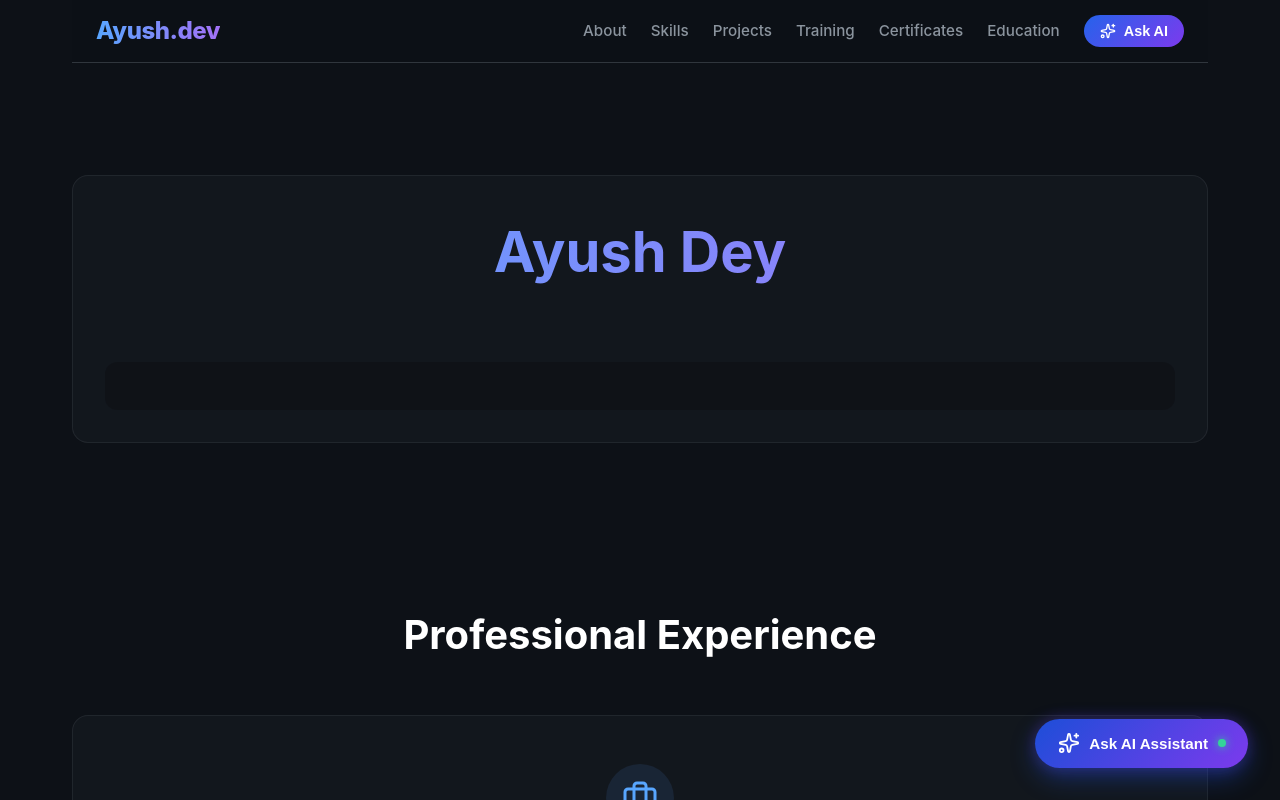
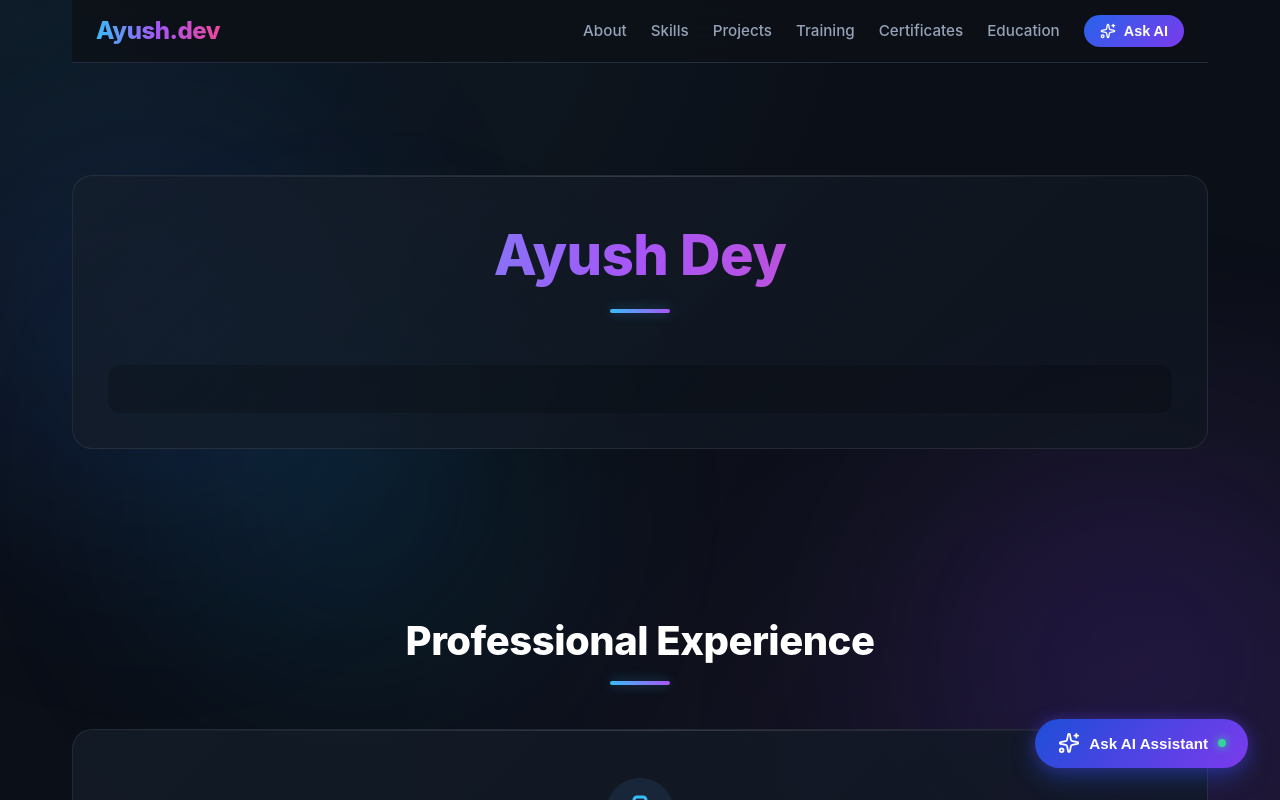
Before and after one commit to AyushDey1029/Ayush_Portfolio, a Next.js app: page / in a window 1280 px wide. Shown: the top 800 px of the page. Built offline with nearby package versions, Linux system fonts and the light colour scheme.

Commit message:
feat: add dynamic bi-directional scroll reveal and ambient atmospheric glow

```diff
--- a/app/globals.css
+++ b/app/globals.css
@@ -1,17 +1,23 @@
 :root {
-  --bg-color: #0d1117;
-  --surface-color: #161b22;
-  --surface-color-light: #21262d;
-  --text-primary: #c9d1d9;
-  --text-secondary: #8b949e;
-  --accent-color: #58a6ff;
-  --accent-glow: rgba(88, 166, 255, 0.4);
-  --border-color: #30363d;
+  --bg-color: #0b0f17;
+  --surface-color: #131b26;
+  --surface-color-light: #1c2636;
+  --text-primary: #e2e8f0;
+  --text-secondary: #94a3b8;
+  --accent-color: #38bdf8;
+  --accent-purple: #a855f7;
+  --accent-glow: rgba(56, 189, 248, 0.35);
+  --border-color: rgba(51, 65, 85, 0.6);
+  --border-hover: rgba(56, 189, 248, 0.5);
 
   --font-sans: 'Inter', system-ui, -apple-system, sans-serif;
 
-  --glass-bg: rgba(22, 27, 34, 0.7);
-  --glass-border: rgba(48, 54, 61, 0.5);
+  --glass-bg: rgba(19, 27, 38, 0.75);
+  --glass-border: rgba(255, 255, 255, 0.08);
+}
+
+html {
+  scroll-behavior: smooth;
 }
 
 * {
@@ -27,12 +33,16 @@ body {
   line-height: 1.6;
   -webkit-font-smoothing: antialiased;
   overflow-x: hidden;
+  background-image:
+    radial-gradient(at 0% 0%, rgba(56, 189, 248, 0.08) 0px, transparent 50%),
+    radial-gradient(at 100% 100%, rgba(168, 85, 247, 0.08) 0px, transparent 50%);
+  background-attachment: fixed;
 }
 
 a {
   color: inherit;
   text-decoration: none;
-  transition: color 0.2s ease;
+  transition: color 0.25s ease;
 }
 
 a:hover {
@@ -52,33 +62,64 @@ ul {
 
 .section {
   padding: 5rem 0;
+  position: relative;
 }
 
 .section-title {
   font-size: 2.5rem;
-  font-weight: 700;
-  margin-bottom: 3rem;
+  font-weight: 800;
+  margin-bottom: 3.5rem;
   color: #fff;
   text-align: center;
+  position: relative;
+  letter-spacing: -0.5px;
+}
+
+.section-title::after {
+  content: '';
+  position: absolute;
+  bottom: -12px;
+  left: 50%;
+  transform: translateX(-50%);
+  width: 60px;
+  height: 4px;
+  background: linear-gradient(90deg, var(--accent-color), var(--accent-purple));
+  border-radius: 9999px;
+  box-shadow: 0 0 12px var(--accent-glow);
 }
 
 .glass-card {
-  background: var(--glass-bg);
-  backdrop-filter: blur(12px);
-  -webkit-backdrop-filter: blur(12px);
+  background: linear-gradient(135deg, rgba(22, 31, 44, 0.7), rgba(15, 22, 32, 0.8));
+  backdrop-filter: blur(16px);
+  -webkit-backdrop-filter: blur(16px);
   border: 1px solid var(--glass-border);
-  border-radius: 16px;
-  padding: 2rem;
-  transition: transform 0.3s ease, box-shadow 0.3s ease;
+  border-radius: 20px;
+  padding: 2.2rem;
+  transition: transform 0.4s cubic-bezier(0.16, 1, 0.3, 1),
+              box-shadow 0.4s cubic-bezier(0.16, 1, 0.3, 1),
+              border-color 0.4s cubic-bezier(0.16, 1, 0.3, 1);
+  position: relative;
+  overflow: hidden;
+}
+
+.glass-card::before {
+  content: '';
+  position: absolute;
+  top: 0;
+  left: 0;
+  right: 0;
+  height: 1px;
+  background: linear-gradient(90deg, transparent, rgba(255, 255, 255, 0.15), transparent);
 }
 
 .glass-card:hover {
-  transform: translateY(-5px);
-  box-shadow: 0 10px 30px rgba(0, 0, 0, 0.5), 0 0 15px var(--accent-glow);
+  transform: translateY(-8px) scale(1.008);
+  box-shadow: 0 20px 40px rgba(0, 0, 0, 0.6), 0 0 25px var(--accent-glow);
+  border-color: var(--border-hover);
 }
 
 .gradient-text {
-  background: linear-gradient(90deg, #58a6ff, #a371f7);
+  background: linear-gradient(90deg, #38bdf8, #a855f7, #ec4899);
   -webkit-background-clip: text;
   -webkit-text-fill-color: transparent;
   background-clip: text;
@@ -86,12 +127,12 @@ ul {
 
 /* Animations */
 @keyframes fadeIn {
-  from { opacity: 0; transform: translateY(20px); }
+  from { opacity: 0; transform: translateY(24px); }
   to { opacity: 1; transform: translateY(0); }
 }
 
 .animate-fade-in {
-  animation: fadeIn 0.8s ease forwards;
+  animation: fadeIn 0.8s cubic-bezier(0.16, 1, 0.3, 1) forwards;
 }
 
 .delay-100 { animation-delay: 100ms; opacity: 0; }
@@ -100,15 +141,16 @@ ul {
 
 /* Scrollbar */
 ::-webkit-scrollbar {
-  width: 8px;
+  width: 10px;
 }
 ::-webkit-scrollbar-track {
   background: var(--bg-color);
 }
 ::-webkit-scrollbar-thumb {
-  background: var(--border-color);
-  border-radius: 4px;
+  background: #1e293b;
+  border-radius: 5px;
+  border: 2px solid var(--bg-color);
 }
 ::-webkit-scrollbar-thumb:hover {
-  background: var(--text-secondary);
+  background: #334155;
 }
--- a/components/PortfolioClient.js
+++ b/components/PortfolioClient.js
@@ -9,45 +9,64 @@ import Certifications from './Certifications';
 import Education from './Education';
 import Experience from './Experience';
 import Chatbot from './Chatbot';
-import { Heart } from 'lucide-react';
+import RevealOnScroll from './RevealOnScroll';
 
 export default function PortfolioClient({ data }) {
   const [isChatOpen, setIsChatOpen] = useState(false);
 
   return (
     <>
+      {/* Immersive Ambient Glow Orbs */}
+      <div className="ambient-glow orb-1" />
+      <div className="ambient-glow orb-2" />
+      <div className="ambient-glow orb-3" />
+
       <Navbar onOpenChat={() => setIsChatOpen(true)} />
 
       <div className="portfolio-content">
         <div id="about">
+          <RevealOnScroll threshold={0.1}>
             <Hero aboutData={data.About} />
+          </RevealOnScroll>
         </div>
 
         <div id="skills">
+          <RevealOnScroll threshold={0.15}>
             <Skills skillsData={data.Skills} />
+          </RevealOnScroll>
         </div>
 
         <div id="projects">
+          <RevealOnScroll threshold={0.1}>
             <Projects projectsData={data.Projects} />
+          </RevealOnScroll>
         </div>
 
         <div id="training">
+          <RevealOnScroll threshold={0.15}>
             <Training trainingData={data.Training} />
+          </RevealOnScroll>
         </div>
 
         <div id="certifications">
+          <RevealOnScroll threshold={0.15}>
             <Certifications
               certificationsData={data.Certifications}
               achievementsData={data.Achievements}
             />
+          </RevealOnScroll>
         </div>
 
         <div id="education">
+          <RevealOnScroll threshold={0.15}>
             <Education educationData={data.Education} />
+          </RevealOnScroll>
         </div>
 
         <div id="experience">
+          <RevealOnScroll threshold={0.15}>
             <Experience experienceData={data.Experience} />
+          </RevealOnScroll>
         </div>
 
         <footer style={{
@@ -66,6 +85,42 @@ export default function PortfolioClient({ data }) {
       </div>
 
       <Chatbot isOpen={isChatOpen} setIsOpen={setIsChatOpen} />
+
+      <style jsx>{`
+        .ambient-glow {
+          position: fixed;
+          border-radius: 50%;
+          filter: blur(120px);
+          pointer-events: none;
+          z-index: 0;
+          opacity: 0.25;
+        }
+        .orb-1 {
+          width: 500px;
+          height: 500px;
+          background: radial-gradient(circle, #2563eb, transparent 70%);
+          top: 10%;
+          left: -100px;
+        }
+        .orb-2 {
+          width: 600px;
+          height: 600px;
+          background: radial-gradient(circle, #7c3aed, transparent 70%);
+          top: 45%;
+          right: -150px;
+        }
+        .orb-3 {
+          width: 450px;
+          height: 450px;
+          background: radial-gradient(circle, #0ea5e9, transparent 70%);
+          bottom: 10%;
+          left: 10%;
+        }
+        .portfolio-content {
+          position: relative;
+          z-index: 1;
+        }
+      `}</style>
     </>
   );
 }
--- /dev/null
+++ b/components/RevealOnScroll.js
@@ -0,0 +1,65 @@
+'use client';
+import React, { useEffect, useRef, useState } from 'react';
+
+export default function RevealOnScroll({
+  children,
+  className = '',
+  delay = 0,
+  threshold = 0.15,
+  direction = 'up',
+}) {
+  const ref = useRef(null);
+  const [isVisible, setIsVisible] = useState(false);
+
+  useEffect(() => {
+    const currentRef = ref.current;
+    if (!currentRef) return;
+
+    const observer = new IntersectionObserver(
+      ([entry]) => {
+        // Toggle visibility based on entry so it animates BOTH when scrolling down and scrolling up
+        setIsVisible(entry.isIntersecting);
+      },
+      {
+        threshold,
+        rootMargin: '0px 0px -80px 0px',
+      }
+    );
+
+    observer.observe(currentRef);
+
+    return () => {
+      if (currentRef) observer.unobserve(currentRef);
+    };
+  }, [threshold]);
+
+  return (
+    <div
+      ref={ref}
+      className={`reveal-container ${isVisible ? 'is-visible' : 'is-hidden'} ${className}`}
+      style={{
+        transitionDelay: `${delay}ms`,
+      }}
+    >
+      {children}
+      <style jsx>{`
+        .reveal-container {
+          transition: opacity 0.75s cubic-bezier(0.16, 1, 0.3, 1),
+            transform 0.75s cubic-bezier(0.16, 1, 0.3, 1),
+            filter 0.75s cubic-bezier(0.16, 1, 0.3, 1);
+          will-change: opacity, transform, filter;
+        }
+        .is-hidden {
+          opacity: 0;
+          transform: translateY(40px) scale(0.97);
+          filter: blur(4px);
+        }
+        .is-visible {
+          opacity: 1;
+          transform: translateY(0) scale(1);
+          filter: blur(0px);
+        }
+      `}</style>
+    </div>
+  );
+}
```
Lines whose indentation alone changed are shown as unchanged.
